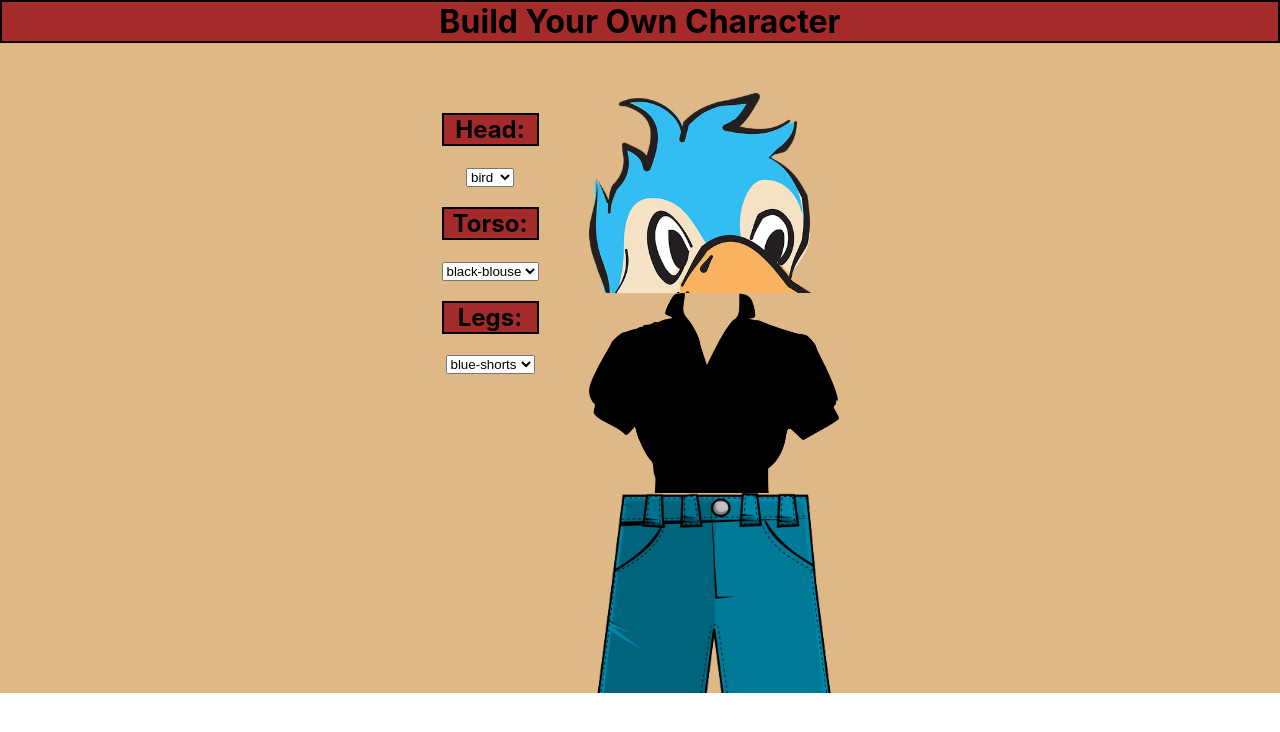
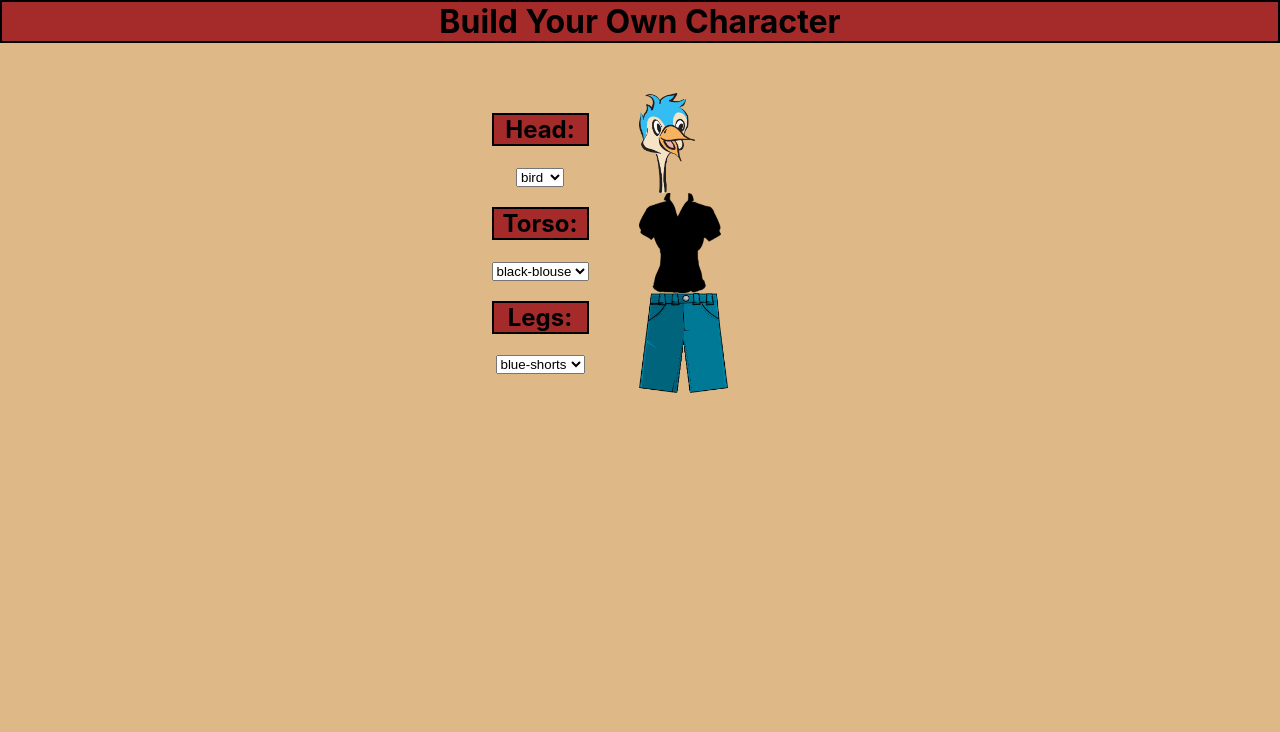
Before and after one commit to tannermeck/character-builder, a React (Create React App) app: page / in a window 1280 px wide. Shown: the top 732 px of the page. Built offline with nearby package versions, Linux system fonts and the light colour scheme.

Commit message:
images now contained to the div

```diff
--- a/src/presentation/Image.css
+++ b/src/presentation/Image.css
@@ -2,8 +2,10 @@
     display: flex;
     flex-direction: column;
     align-items: center;
+    min-height: 100vh;
 }
 .head {
-    height: 200px;
-    width: 200px;
+    height: 100px;
+    width: 150px;
+    background-size:contain;
 }
--- a/src/presentation/Image.jsx
+++ b/src/presentation/Image.jsx
@@ -5,25 +5,25 @@ export default function Image({head, torso, legs}){
         <section className="imageContainer">
             <div className="head"
                 style={{ backgroundImage: `url(./${head}-head.png)`,
-                height: 200,
-                width: 250,
-                backgroundSize: 'cover',
+                // height: 200,
+                // width: 250,
+                // backgroundSize: 'cover',
                 backgroundRepeat: 'no-repeat'
             }}>
             </div>
             <div className="torso"
                 style={{ backgroundImage: `url(./${torso}-torso.png)`,
-                height: 200,
-                width: 250,
-                backgroundSize: 'cover',
+                height: 100,
+                width: 150,
+                backgroundSize: 'contain',
                 backgroundRepeat: 'no-repeat'
             }}>
             </div>
             <div className="legs"
                 style={{ backgroundImage: `url(./${legs}-legs.png)`,
-                height: 200,
-                width: 250,
-                backgroundSize: 'cover',
+                height: 100,
+                width: 150,
+                backgroundSize: 'contain',
                 backgroundRepeat: 'no-repeat'
             }}>
             </div>
```
